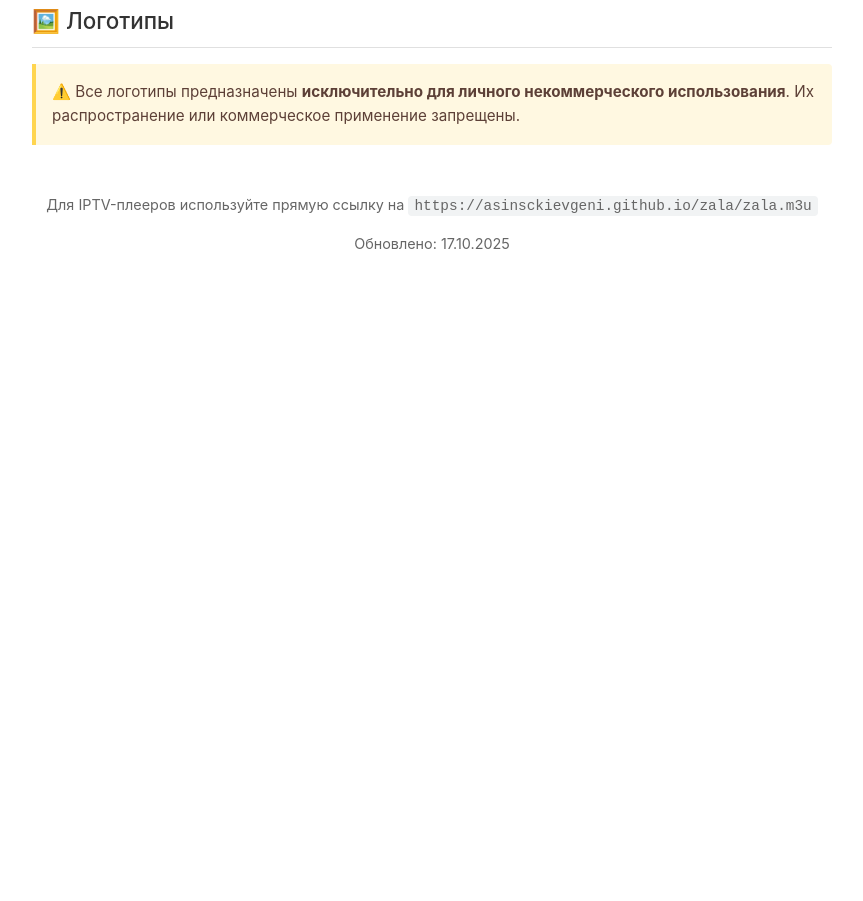
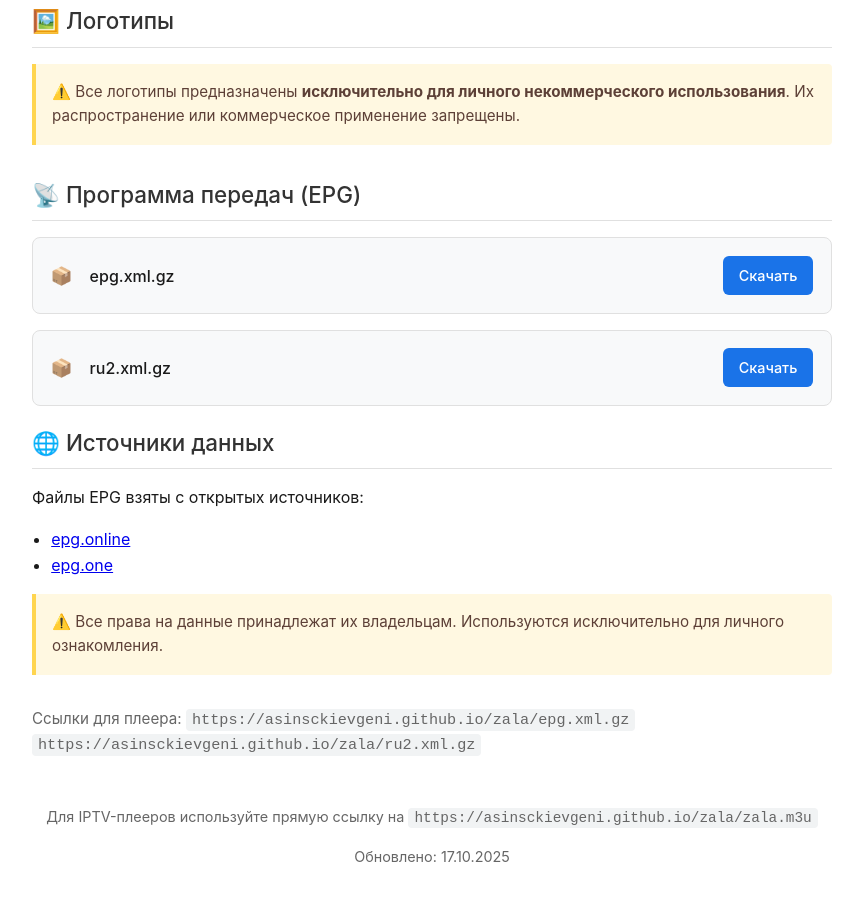
Before and after one commit to asinsckievgeni/asinsckievgeni.github.io, a plain HTML site: page index.html in a window 1280 px wide. Shown: the part 755-1656 px from the top of the page, without its empty margins (208-1071 px from the left). Before the commit the page ends 1057 px from the top, so only its background shows below. Drawn offline with Linux system fonts and the light colour scheme.

Commit message:
Отредактировал index.html

```diff
--- a/index.html
+++ b/index.html
@@ -198,7 +198,49 @@
         Их распространение или коммерческое применение запрещены.
       </div>
     </section>
+ </section>
 
+    <!-- 📡 Программа передач (EPG) -->
+    <section class="section">
+      <h2>📡 Программа передач (EPG)</h2>
+      <ul class="file-list">
+        <li class="file-item">
+          <span class="file-link">
+            <span class="file-icon">📦</span>
+            epg.xml.gz
+          </span>
+          <a href="/zala/epg.xml.gz" class="btn" download>Скачать</a>
+        </li>
+      </ul>
+            <ul class="file-list">
+        <li class="file-item">
+          <span class="file-link">
+            <span class="file-icon">📦</span>
+            ru2.xml.gz
+          </span>
+          <a href="/zala/ru2.xml.gz" class="btn" download>Скачать</a>
+        </li>
+      </ul>
+<!-- 🌐 Источники -->
+<section class="section">
+  <h2>🌐 Источники данных</h2>
+  <p>Файлы EPG взяты с открытых источников:</p>
+  <ul style="padding-left: 1.2rem; margin-top: 0.8rem; color: var(--fg);">
+    <li><a href="https://epg.online" target="_blank" rel="noopener">epg.online</a></li>
+    <li><a href="http://epg.one" target="_blank" rel="noopener">epg.one</a></li>
+  </ul>
+  <div class="warning" style="margin-top: 1rem;">
+    ⚠️ Все права на данные принадлежат их владельцам.
+    Используются исключительно для личного ознакомления.
+  </div>
+</section>
+<section>
+      <p style="margin-top: 1rem; font-size: 0.95rem; color: var(--text-secondary);">
+        Ссылки для плеера:
+        <code>https://asinsckievgeni.github.io/zala/epg.xml.gz</code>
+        <code>https://asinsckievgeni.github.io/zala/ru2.xml.gz</code>
+      </p>
+    </section>
     <footer>
       <p>Для IPTV-плееров используйте прямую ссылку на <code>https://asinsckievgeni.github.io/zala/zala.m3u</code></p>
       <p>Обновлено: <span id="last-updated">17.10.2025</span></p>
```
